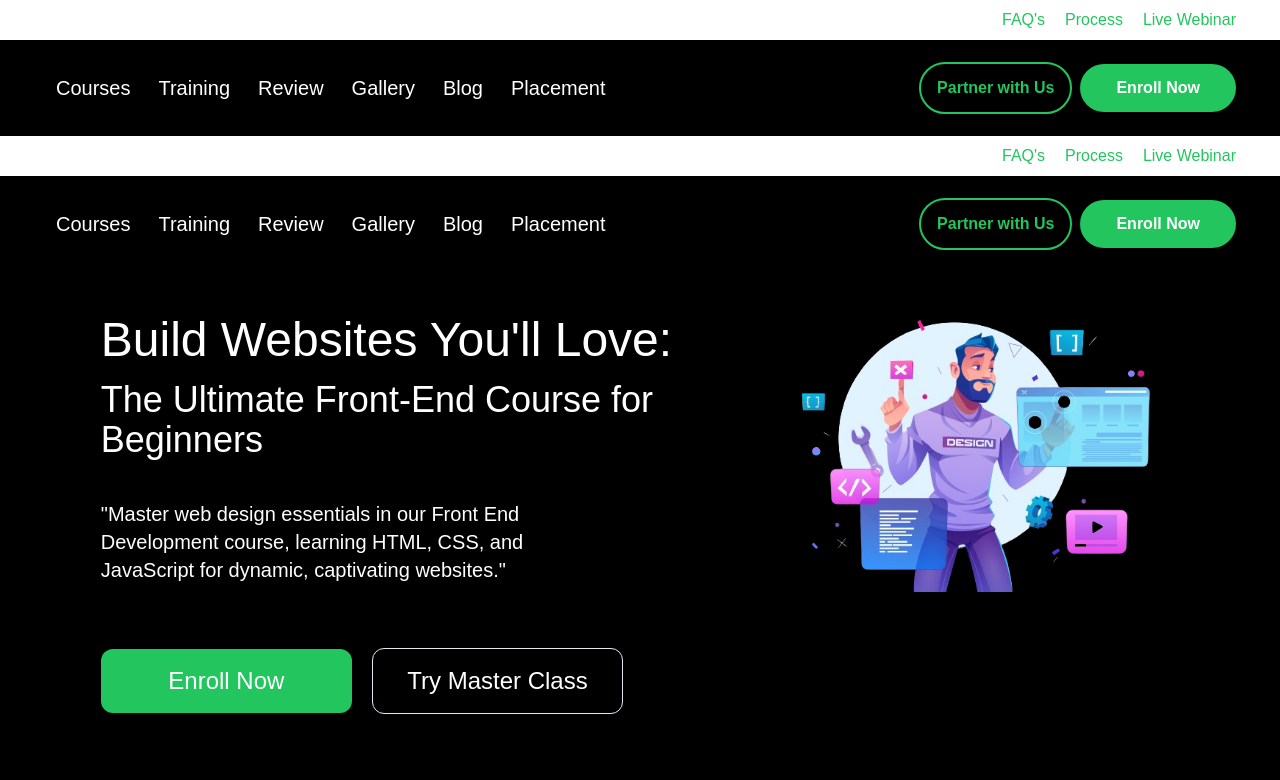
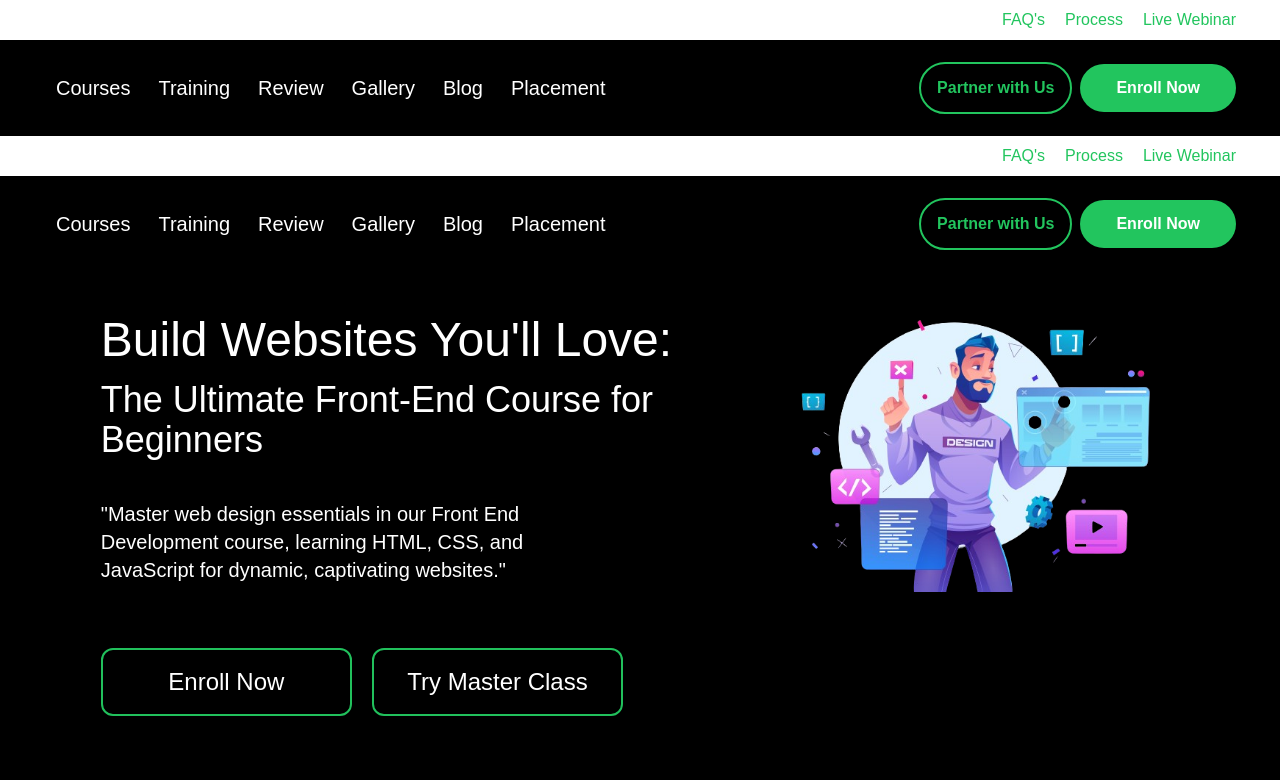
Before and after one commit to neerajtsc/traning-app, a Next.js app: page /frontend in a window 1280 px wide. Shown: the top 780 px of the page. Built offline with nearby package versions, Linux system fonts and the light colour scheme.

Commit message:
frontend courses

```diff
--- a/src/components/ui/courses/FrontEnd.tsx
+++ b/src/components/ui/courses/FrontEnd.tsx
@@ -21,13 +21,13 @@ const FrontEnd = () => {
           <div className=" mt-10 pt-6 pb-6">
             <button
               type="button"
-              className="text-2xl w-2/5 p-4 rounded-xl bg-green-500"
+              className="text-2xl w-2/5 p-4 btnOfCourse rounded-xl"
             >
               Enroll Now
             </button>
             <button
               type="button"
-              className="border text-2xl w-2/5 p-4 rounded-xl ms-5"
+              className="text-2xl w-2/5 p-4 btnOfCourse rounded-xl ms-5"
             >
               Try Master Class
             </button>
--- a/styles/ourCourses.css
+++ b/styles/ourCourses.css
@@ -25,3 +25,9 @@
 .textColor{
     color: #21c05c;
    }
+.btnOfCourse{
+    border: 2px solid #21c05c ;
+}
+.btnOfCourse:hover{
+    background-color: #21c05c;
+}
```
